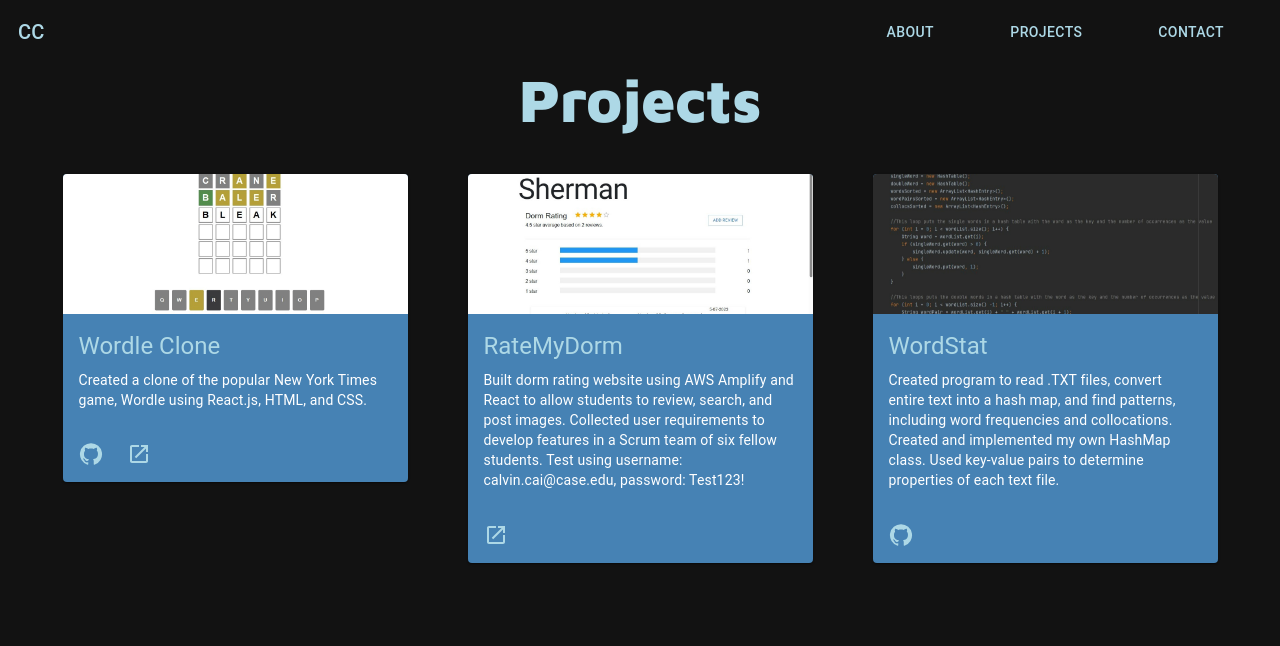
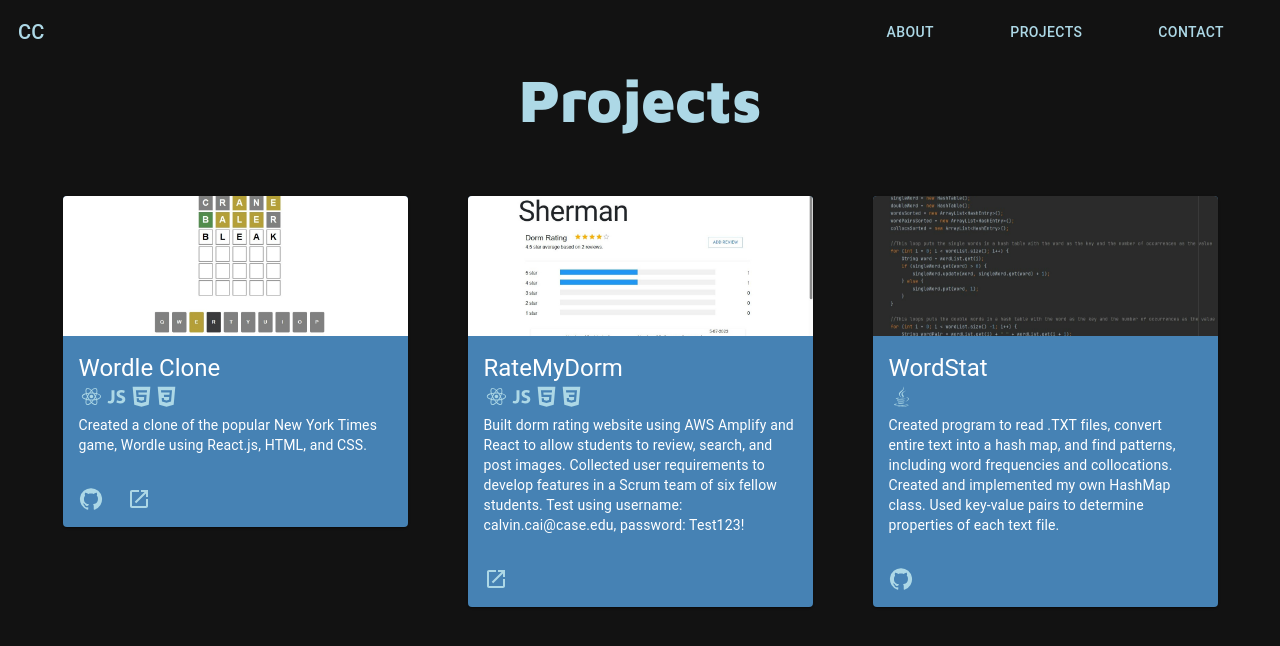
Before and after one commit to calcai/calvin-website, a React (Create React App) app: page /projects in a window 1280 px wide. Shown: the top 646 px of the page. Built offline with nearby package versions, Linux system fonts and the light colour scheme.

Commit message:
finished projects page

```diff
--- a/src/components/Projects/Card1.jsx
+++ b/src/components/Projects/Card1.jsx
@@ -11,7 +11,7 @@
 import Theme from '../Theme';
 import { ThemeProvider } from '@emotion/react';
 import Tooltip from '@mui/material/Tooltip';
-import { DiReact } from 'react-icons/di';
+import { DiReact, DiJavascript1, DiHtml5, DiCss3 } from 'react-icons/di';
 
 export default function Card1() {
   return (
@@ -21,12 +21,15 @@
           <CardMedia
             sx={{ height: 140 }}
             image= {projectphoto1}
-            title="photo1"
+            title="Wordle Clone"
           />
           <CardContent>
           <ThemeProvider theme = {Theme}>
-            <Typography gutterBottom variant="h5" component="div" color = "secondary">
+            <Typography  variant="h5" component="div" color = "white">
               Wordle Clone
+            </Typography>
+            <Typography gutterBottom color = "secondary">
+              <DiReact size = "25px"/><DiJavascript1 size = "25px"/><DiHtml5 size = "25px"/><DiCss3 size = "25px"/>
             </Typography>
           </ThemeProvider>
             <Typography variant="body2" color="white">
--- a/src/components/Projects/Card2.jsx
+++ b/src/components/Projects/Card2.jsx
@@ -11,6 +11,7 @@
 import Theme from '../Theme';
 import { ThemeProvider } from '@emotion/react';
 import Tooltip from '@mui/material/Tooltip';
+import { DiReact, DiJavascript1, DiHtml5, DiCss3 } from 'react-icons/di';
 
 export default function Card2() {
   return (
@@ -20,12 +21,15 @@
           <CardMedia
             sx={{ height: 140 }}
             image= {projectphoto2}
-            title="photo2"
+            title="RateMyDorm"
           />
           <CardContent>
           <ThemeProvider theme = {Theme}>
-            <Typography gutterBottom variant="h5" component="div" color = "secondary">
+            <Typography  variant="h5" component="div" color = "white">
               RateMyDorm
+            </Typography>
+            <Typography gutterBottom color = "secondary">
+              <DiReact size = "25px"/><DiJavascript1 size = "25px"/><DiHtml5 size = "25px"/><DiCss3 size = "25px"/>
             </Typography>
           </ThemeProvider>
             <Typography variant="body2" color="white">
--- a/src/components/Projects/Card3.jsx
+++ b/src/components/Projects/Card3.jsx
@@ -10,6 +10,7 @@
 import Theme from '../Theme';
 import { ThemeProvider } from '@emotion/react';
 import Tooltip from '@mui/material/Tooltip';
+import { DiJava } from 'react-icons/di';
 
 export default function Card3() {
   return (
@@ -19,12 +20,15 @@
             <CardMedia
             sx={{ height: 140 }}
             image= {projectphoto3}
-            title="photo3"
+            title="WordStat"
             />
             <CardContent>
             <ThemeProvider theme = {Theme}>
-                <Typography gutterBottom variant="h5" component="div" color = "secondary">
+                <Typography  variant="h5" component="div" color = "white">
                     WordStat
+                </Typography>
+                <Typography gutterBottom color = "secondary">
+                    <DiJava size = "25px"/>
                 </Typography>
             </ThemeProvider>
                 <Typography variant="body2" color="white">
--- a/src/index.css
+++ b/src/index.css
@@ -94,6 +94,7 @@
   .centered{
     display: flex;
     justify-content: center;
+    margin-bottom: 30px;
   }
 
   .cards{
--- a/src/pages/AboutPage.jsx
+++ b/src/pages/AboutPage.jsx
@@ -10,7 +10,7 @@
   return (
     <div>
         <div className = "container-fluid" id = "about-container" style = {{marginBottom: "100px"}}>
-            <h1 id = "primary">About Me</h1>
+            <h1 className = "centered" id = "primary">About Me</h1>
             <div className = "row">
               <div className = "col-lg">
                  <img src = {aboutphoto1} id = "aboutphoto1"/>
--- a/src/pages/ContactPage.jsx
+++ b/src/pages/ContactPage.jsx
@@ -1,9 +1,12 @@
 import React from 'react'
+import { IconButton } from '@mui/material';
+import LinkedInIcon from '@mui/icons-material/LinkedIn';
 
 
 const ContactPage = () => {
   return (
     <div>
+      <h1 className = "centered" id = "primary">Contact</h1>
 
     </div>
   )
--- a/src/pages/ProjectsPage.jsx
+++ b/src/pages/ProjectsPage.jsx
@@ -7,7 +7,7 @@
 const ProjectsPage = () => {
   return (
     <>
-    <div className = "projects">
+    <div>
       <h1 className = "centered" id = "primary">Projects</h1>
         <div className = "centered"><Card1/><Card2/><Card3/></div>
     </div>
```
Also changed, not shown: src/components/ContactForm.jsx (added, +16 -0 lines).
